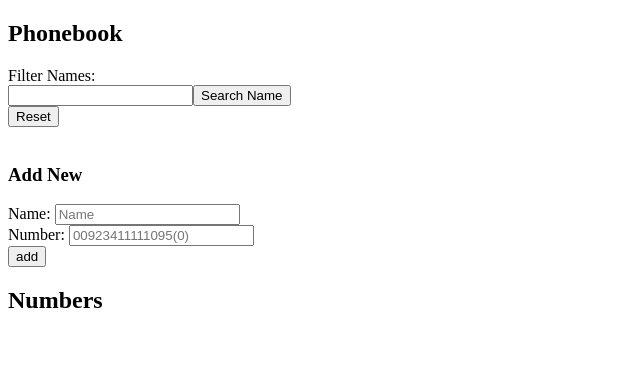
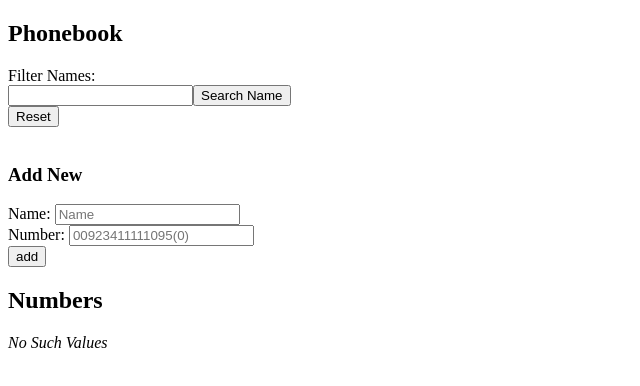
Before and after one commit to F-Saeed/full-stack-open, a React (Vite) app: page / in a window 1280 px wide. Both pictures are taken after typing "Sample" into the empty fields and a click on the button "Search Name". Shown: the top 386 px of the page, without its empty margins (0-640 px from the left). Built offline with nearby package versions, Linux system fonts and the light colour scheme; the HTML template or start-up script is replaced by a standard one.

Commit message:
Completed part-2b_2.10

```diff
--- a/src/App.jsx
+++ b/src/App.jsx
@@ -1,5 +1,6 @@
 // React
 import { useState } from 'react';
+import Filtered from './components/Filtered';
 import Form from './components/Form';
 
 // Components
@@ -26,17 +27,7 @@ const App = () => {
         setFiltered={setFiltered}
       />
       <h2>Numbers</h2>
-      {filtered
-        ? filtered.map((item) => (
-            <p key={item.id}>
-              {item.name} <span>{item.number}</span>
-            </p>
-          ))
-        : persons.map((item) => (
-            <p key={item.id}>
-              {item.name} <span>{item.number}</span>
-            </p>
-          ))}
+      <Filtered filtered={filtered} persons={persons} />
     </div>
   );
 };
--- /dev/null
+++ b/src/components/Filtered.jsx
@@ -0,0 +1,23 @@
+const Filtered = ({ filtered, persons }) => {
+  return (
+    <>
+      {Array.isArray(filtered) && filtered.length === 0 ? (
+        <em>No Such Values</em>
+      ) : filtered ? (
+        filtered.map((item) => (
+          <p key={item.id}>
+            {item.name} <span>{item.number}</span>
+          </p>
+        ))
+      ) : (
+        persons.map((item) => (
+          <p key={item.id}>
+            {item.name} <span>{item.number}</span>
+          </p>
+        ))
+      )}
+    </>
+  );
+};
+
+export default Filtered;
--- a/src/components/Search.jsx
+++ b/src/components/Search.jsx
@@ -21,6 +21,7 @@ const Search = ({ persons, setFiltered }) => {
       <form onSubmit={searchName}>
         <input
           type='text'
+          minLength='1'
           value={search}
           onChange={(event) => setSearch(event.target.value)}
         />
```
